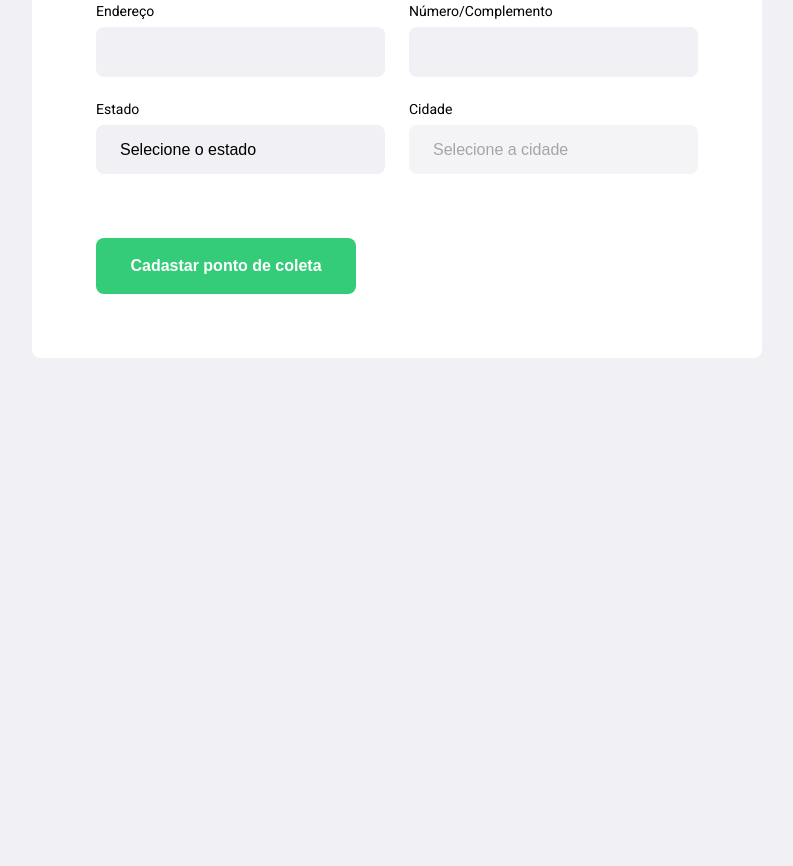
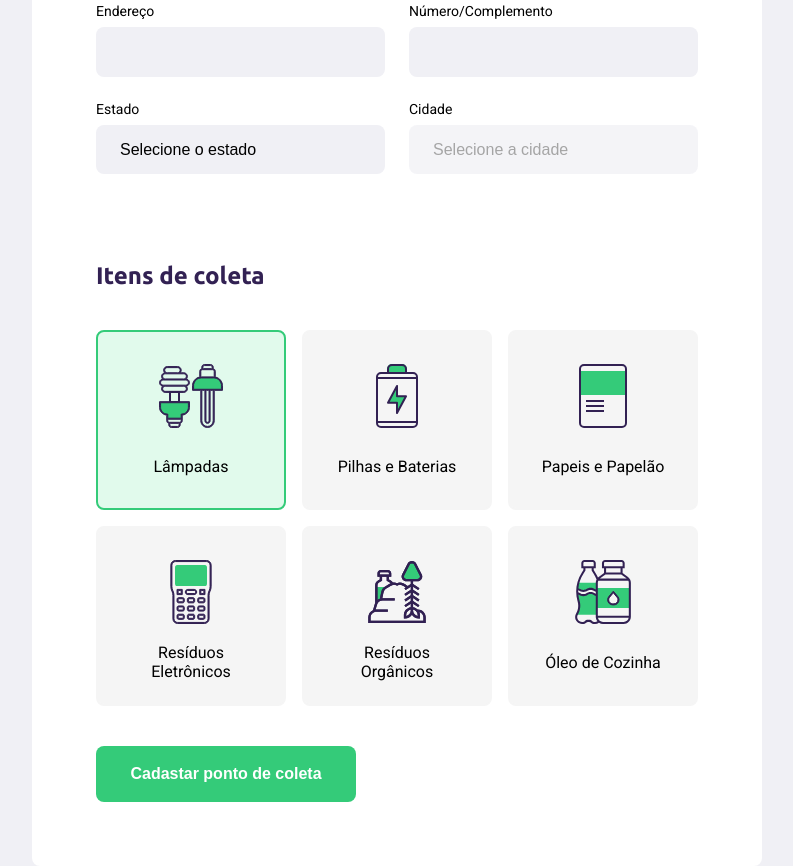
Before and after one commit to AmauriOliveira/NLW01-javascript-express-sqlite, a plain HTML site: page create-point.html in a window 1280 px wide. Shown: the part 425-1291 px from the top of the page, without its empty margins (58-851 px from the left). Before the commit the page ends 800 px from the top, so only its background shows below. Drawn offline with Linux system fonts and the light colour scheme; no server answers.

Commit message:
Inicio da parte dos itens de coletas

```diff
--- a/create-point.html
+++ b/create-point.html
@@ -29,40 +29,65 @@
                         </legend>
                         <div class="field">
                             <label for="name">Nome da entidade</label>
-                            <input type="text" name="name">
+                            <input type="text" name="name" required>
                         </div>
                         <div class="field-group">
                             <div class="field">
                                 <label for="address">Endereço</label>
-                                <input type="text" name="address">
+                                <input type="text" name="address" required>
                             </div>
                             <div class="field">
                                 <label for="number">Número/Complemento</label>
-                                <input type="text" name="number">
+                                <input type="text" name="number" required>
                             </div>
                         </div>
                         <div class="field-group">
                             <div class="field">
                                 <label for="state">Estado</label>
-                                <select name="uf">
+                                <select name="uf" required>
                                     <option value="">Selecione o estado</option>
                                 </select>
                                 <input type="hidden" name="state">
                             </div>
                             <div class="field">
                                 <label for="city">Cidade</label>
-                                <select name="city" disabled>
+                                <select name="city" disabled required>
                                     <option value="">Selecione a cidade</option>
                                 </select>
                             </div>
                         </div>
                     </fieldset>
-                    <!--fieldset>
+                    <fieldset>
                         <legend>
                             <h2>Itens de coleta</h2>
                         </legend>
-
-                    </fieldset-->
+                        <div class="itens-grid">
+                            <li data-id="1" class="selected">
+                                <img src="/assets/lampadas.svg" alt="Lâmpadas">
+                                <span>Lâmpadas</span>
+                            </li>
+                            <li data-id="2">
+                                <img src="/assets/baterias.svg" alt="Pilhas e Baterias">
+                                <span>Pilhas e Baterias</span>
+                            </li>
+                            <li data-id="3">
+                                <img src="/assets/papeis-papelao.svg" alt="Papeis e Papelão">
+                                <span>Papeis e Papelão</span>
+                            </li>
+                            <li data-id="4">
+                                <img src="/assets/eletronicos.svg" alt="Resíduos Eletrônicos">
+                                <span>Resíduos Eletrônicos</span>
+                            </li>
+                            <li data-id="5">
+                                <img src="/assets/organicos.svg" alt="Resíduos Orgânicos">
+                                <span>Resíduos Orgânicos</span>
+                            </li>
+                            <li data-id="6">
+                                <img src="/assets/oleo.svg" alt="Óleo de Cozinha">
+                                <span>Óleo de Cozinha</span>
+                            </li>
+                        </div>
+                    </fieldset>
                     <button type="submit">Cadastar ponto de coleta</button>
                 </form>
             </div>
--- a/scripts/create-point.js
+++ b/scripts/create-point.js
@@ -22,12 +22,15 @@ function getCities(event) {
 
     const url = `https://servicodados.ibge.gov.br/api/v1/localidades/estados/${ufSelectedCode}/municipios`
 
+    citySelect.innerHTML = "<option value=''>Selecione a cidade</option>";
+    citySelect.disabled = true;
+
     fetch(url)
         .then(result => result.json())
         .then(cities => {
 
             for (const city of cities) {
-                citySelect.innerHTML += `<option value="${city.id}">${city.nome}</option>`
+                citySelect.innerHTML += `<option value="${city.nome}">${city.nome}</option>`
             }
             citySelect.disabled = false;
         })
@@ -37,3 +40,5 @@ function getCities(event) {
 document
     .querySelector("select[name=uf")
     .addEventListener("change", getCities)
+
+    //new
--- a/styles/create-point.css
+++ b/styles/create-point.css
@@ -104,3 +104,37 @@ form button {
 form button:hover {
     background-color: #2FB86E;
 }
+
+.itens-grid {
+    display: grid;
+    grid-template-columns: 1fr 1fr 1fr;
+    gap: 16px;
+}
+
+.itens-grid li {
+    list-style: none;
+    background-color: #F5F5F5;
+    border: 2px solid #F5F5F5;
+    border-radius: 8px;
+    height: 180px;
+    padding: 32px 24px 16px;
+    display: flex;
+    flex-direction: column;
+    align-items: center;
+    justify-content: space-between;
+    text-align: center;
+    cursor: pointer;
+    /* mostra a mão ao passar sobre*/
+}
+
+.itens-grid li span {
+    margin-top: 12px;
+    flex: 1;
+    display: flex;
+    align-items: center;
+}
+
+.itens-grid li.selected {
+  background:#E1FAEC;
+  border: 2px solid #34CB79;
+}
```
Also changed, not shown: index.html (+1 -1 lines).
